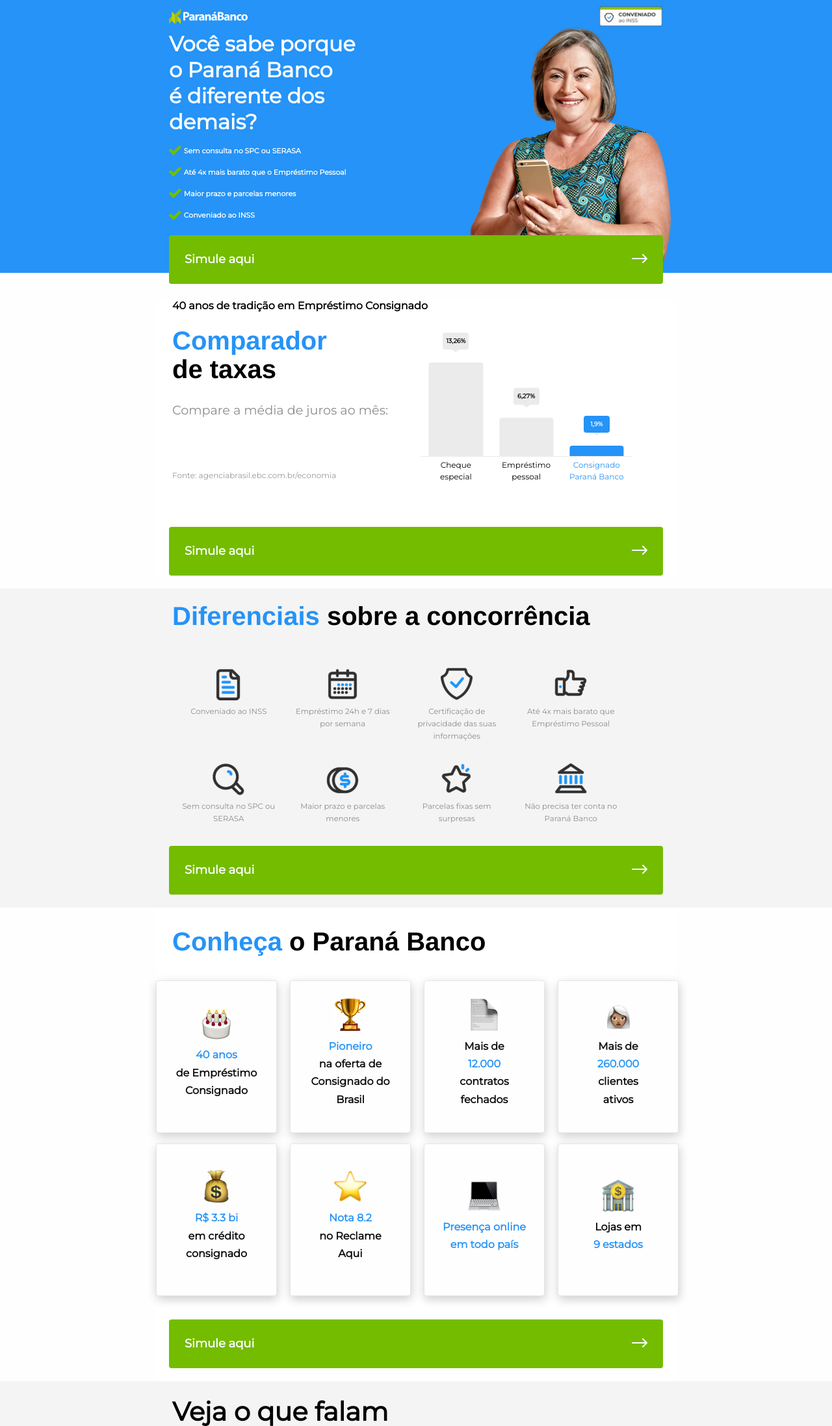
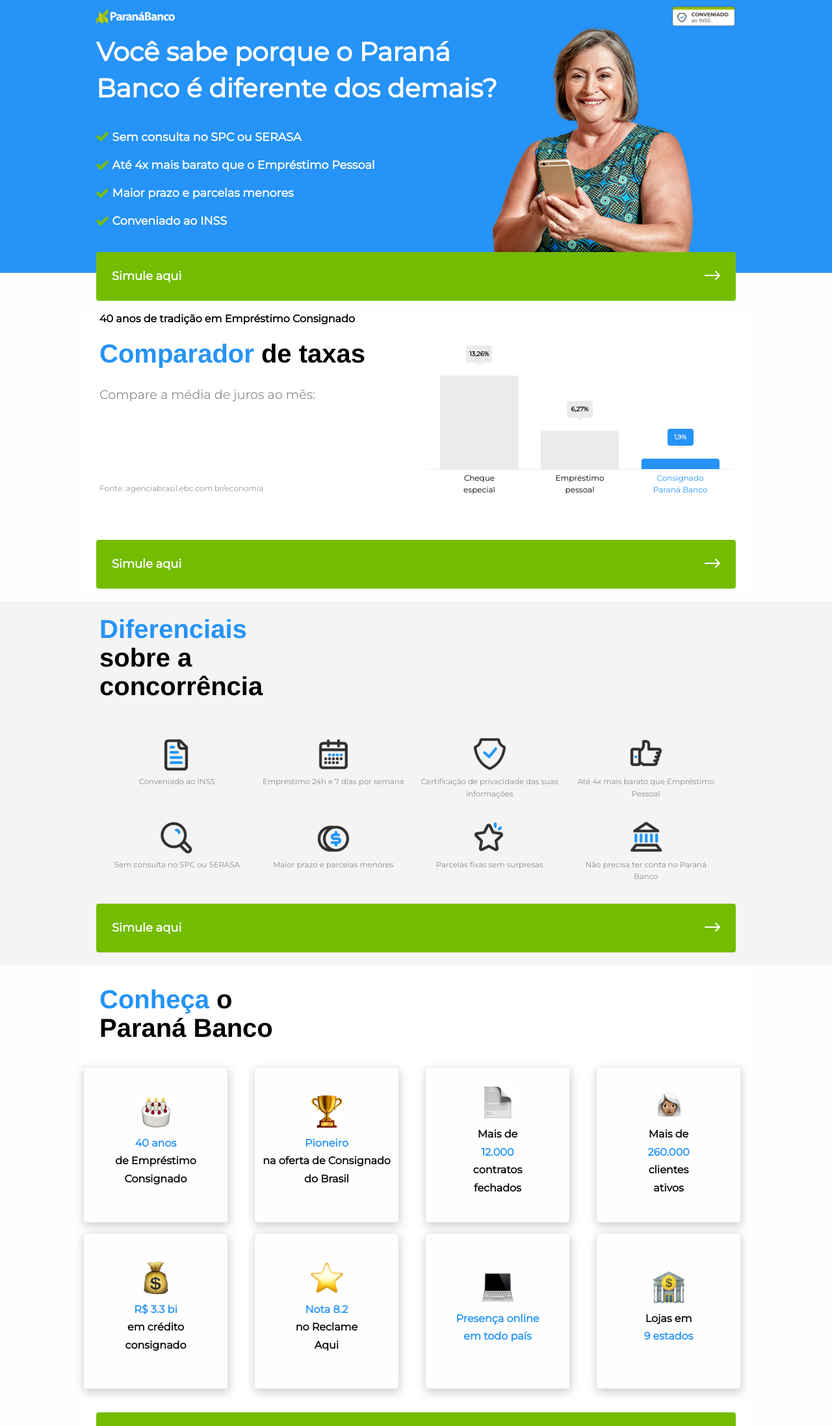
Before and after one commit to ceduardogodoi/ineditos-lp-concorrentes, a plain HTML site: page diferente-dos-demais.html in a window 1280 px wide. Shown: the top 2195 px of the page at 65% size. Drawn offline with nearby package versions, Linux system fonts and the light colour scheme.

Commit message:
Ajusta responsividade para resolução altas, acima de 1280px de largura

```diff
--- a/css/diferente-dos-demais.css
+++ b/css/diferente-dos-demais.css
@@ -25,6 +25,12 @@ main {
 	}
 }
 
+@media (min-width: 1280px) {
+	.main-div {
+		max-width: 1024px;
+	}
+}
+
 main section {
 	padding: 5px 20px;
 	width: inherit;
@@ -49,7 +55,13 @@ main section {
 
 @media (min-width: 1024px) {
 	main section {
-		background-position: 410px 0;
+		background-position: 376px 0;
+	}
+}
+
+@media (min-width: 1280px) {
+	main section {
+		background-position: 556px 0;
 	}
 }
 
@@ -67,13 +79,27 @@ main section {
 	max-width: 221px;
 	font-family: inherit;
 	font-size: 1.4rem;
-	line-height: 1;
+	line-height: 1.4;
 }
 
 @media (min-width: 768px) {
 	.info h1 {
 		max-width: 331px;
 		font-size: 2rem;
+	}
+}
+
+@media (min-width: 1024px) {
+	.info h1 {
+		max-width: 493px;
+		font-size: 2.3rem;
+	}
+}
+
+@media (min-width: 1280px) {
+	.info h1 {
+		max-width: 640px;
+		font-size: 2.5rem;
 	}
 }
 
@@ -91,13 +117,28 @@ main section {
 	list-style: none;
 	font-size: .68rem;
 	font-weight: bolder;
-	margin: 20px 0;
+	margin: 10px 0;
 	max-width: 150px;
 }
 
 @media (min-width: 768px) {
 	.bullets {
 		max-width: 286px;
+	}
+}
+
+@media (min-width: 1024px) {
+	.bullets {
+		max-width: 374px;
+		font-size: .9rem;
+	}
+}
+
+@media (min-width: 1280px) {
+	.bullets {
+		margin: 33px 0;
+		max-width: 604px;
+		font-size: 1.1rem;
 	}
 }
 
@@ -121,6 +162,10 @@ main section {
 	color: inherit;
 }
 
+.cta:visited {
+	color: inherit;
+}
+
 .div-cta {
 	display: flex;
 	justify-content: center;
@@ -134,6 +179,12 @@ main section {
 	margin: 40px 25px 20px;
 	color: #000;
 	text-align: center;
+}
+
+@media (min-width: 1280px) {
+	.tradicao {
+		margin: 60px 25px 20px;
+	}
 }
 
 .tradicao h3 {
@@ -169,10 +220,23 @@ main section {
 	}
 }
 
+@media (min-width: 1280px) {
+	.prices-comparator {
+		max-width: 1024px;
+		margin: 0 auto;
+	}
+}
+
 .comparator {
 	padding: 0 25px;
 	max-width: 325px;
 	display: inline-block;
+}
+
+@media (min-width: 1280px) {
+	.comparator {
+		max-width: 388px;
+	}
 }
 
 @media (min-width: 1024px) {
@@ -180,13 +244,20 @@ main section {
 		display: flex;
 	}
 
-	.comparator {
-		max-width: unset;
+	.comparator-desktop {
+		max-width: 300px;
+		display: block
+	}
+}
+
+@media (min-width: 1280px) {
+	.graphic-container {
+		justify-content: space-between;
 	}
 
 	.comparator-desktop {
-		max-width: 300px;
-		display: block
+		max-width: 520px;
+		display: block;;
 	}
 }
 
@@ -216,6 +287,15 @@ main section {
 	}
 	.graphic-desktop {
 		width: 400px;
+	}
+}
+
+@media (min-width: 1280px) {
+	.graphic {
+		max-width: 470px;
+	}
+	.graphic-desktop {
+		width: 520px;
 	}
 }
 
@@ -352,6 +432,12 @@ main section {
 	}
 }
 
+@media (min-width: 1280px) {
+	.diferenciais {
+		max-width: 1024px;
+	}
+}
+
 .diferenciais h3 {
 	color: black;
 }
@@ -376,6 +462,12 @@ main section {
 	.diferenciais-group {
 		width: 750px;
 		transform: none;
+	}
+}
+
+@media (min-width: 1280px) {
+	.diferenciais-group {
+		width: 1010px;
 	}
 }
 
@@ -429,6 +521,12 @@ main section {
 	}
 }
 
+@media (min-width: 1280px) {
+	.conheca-container {
+		max-width: 1024px;
+	}
+}
+
 .o-que-falam-container {
 	max-width: 600px;
 	margin: 0 auto;
@@ -437,6 +535,12 @@ main section {
 @media (min-width: 1024px) {
 	.o-que-falam-container {
 		max-width: 800px;
+	}
+}
+
+@media (min-width: 1280px) {
+	.o-que-falam-container {
+		max-width: 1024px;
 	}
 }
 
@@ -464,6 +568,14 @@ main section {
 		padding: 0;
 		height: 235px;
 		width: 186px;
+	}
+}
+
+@media (min-width: 1280px) {
+	.card {
+		padding: 0;
+		height: 240px;
+		width: 223px;
 	}
 }
 
@@ -596,6 +708,12 @@ main section {
 	}
 }
 
+@media (min-width: 1280px) {
+	.texto-legal {
+		max-width: 1024px;
+	}
+}
+
 .rodape {
 	height: 123px;
 	background: #333333;
@@ -630,6 +748,12 @@ main section {
 	}
 }
 
+@media (min-width: 1280px) {
+	.testimonials {
+		width: 326px;
+	}
+}
+
 @media (min-width: 768px) {
 	.citacao {
 		max-width: 200px;
@@ -640,6 +764,12 @@ main section {
 @media (min-width: 768px) {
 	.detalhes {
 		margin: 0 10px;
+	}
+}
+
+@media (min-width: 1280px) {
+	.detalhes {
+		margin: 0 29px;
 	}
 }
 
@@ -671,6 +801,12 @@ main section {
 	}
 }
 
+@media (min-width: 1280px) {
+	.conheca-nos {
+		margin-right: 40px;
+	}
+}
+
 .veja-o-que-falam {
 	padding: 25px 25px;
 }
--- a/css/emprestimo-barato.css
+++ b/css/emprestimo-barato.css
@@ -13,6 +13,16 @@ main {
 	margin: 0 auto;
 }
 
+.header-section {
+	height: 420px;
+}
+
+@media (min-width: 1280px) {
+	.header-section {
+		height: 478px;
+	}
+}
+
 @media (min-width: 768px) {
 	.main-div {
 		max-width: 600px;
@@ -22,6 +32,12 @@ main {
 @media (min-width: 1024px) {
 	.main-div {
 		max-width: 800px;
+	}
+}
+
+@media (min-width: 1280px) {
+	.main-div {
+		max-width: 1024px;
 	}
 }
 
@@ -53,6 +69,12 @@ main section {
 	}
 }
 
+@media (min-width: 1280px) {
+	main section {
+		background-position: 536px 0;
+	}
+}
+
 .logo-conveniado {
 	display: flex;
 	justify-content: space-between;
@@ -74,6 +96,13 @@ main section {
 	.info h1 {
 		max-width: 390px;
 		font-size: 2.25rem;
+	}
+}
+
+@media (min-width: 1280px) {
+	.info h1 {
+		max-width: 534px;
+		font-size: 3rem;
 	}
 }
 
@@ -143,6 +172,10 @@ main section {
 	color: inherit;
 }
 
+.cta:visited {
+	color: inherit;
+}
+
 .div-cta {
 	display: flex;
 	justify-content: center;
@@ -191,10 +224,23 @@ main section {
 	}
 }
 
+@media (min-width: 1280px) {
+	.prices-comparator {
+		max-width: 1024px;
+		margin: 0 auto;
+	}
+}
+
 .comparator {
 	padding: 0 25px;
 	max-width: 325px;
 	display: inline-block;
+}
+
+@media (min-width: 1280px) {
+	.comparator {
+		max-width: 388px;
+	}
 }
 
 @media (min-width: 1024px) {
@@ -202,13 +248,20 @@ main section {
 		display: flex;
 	}
 
-	.comparator {
-		max-width: unset;
+	.comparator-desktop {
+		max-width: 300px;
+		display: block;
+	}
+}
+
+@media (min-width: 1280px) {
+	.graphic-container {
+		justify-content: space-between;
 	}
 
 	.comparator-desktop {
-		max-width: 300px;
-		display: block
+		max-width: 520px;
+		display: block;;
 	}
 }
 
@@ -238,6 +291,15 @@ main section {
 	}
 	.graphic-desktop {
 		width: 400px;
+	}
+}
+
+@media (min-width: 1280px) {
+	.graphic {
+		max-width: 470px;
+	}
+	.graphic-desktop {
+		width: 520px;
 	}
 }
 
@@ -374,6 +436,13 @@ main section {
 	}
 }
 
+@media (min-width: 1280px) {
+	.diferenciais {
+		max-width: 1024px;
+		margin: 0 auto;
+	}
+}
+
 .diferenciais h3 {
 	color: black;
 }
@@ -398,6 +467,12 @@ main section {
 	.diferenciais-group {
 		width: 750px;
 		transform: none;
+	}
+}
+
+@media (min-width: 1280px) {
+	.diferenciais-group {
+		width: 1010px;
 	}
 }
 
@@ -428,6 +503,12 @@ main section {
 	color: rgba(140, 140, 140, 1.0);
 }
 
+@media (min-width: 1280px) {
+	.item-icon-list {
+		height: 130px;
+	}
+}
+
 .item-icon-list img {
 	margin-bottom: 8px;
 }
@@ -451,6 +532,13 @@ main section {
 	}
 }
 
+@media (min-width: 1280px) {
+	.conheca-container {
+		max-width: 1024px;
+		margin: 0 auto;
+	}
+}
+
 .o-que-falam-container {
 	max-width: 600px;
 	margin: 0 auto;
@@ -459,6 +547,12 @@ main section {
 @media (min-width: 1024px) {
 	.o-que-falam-container {
 		max-width: 800px;
+	}
+}
+
+@media (min-width: 1280px) {
+	.o-que-falam-container {
+		max-width: 1024px;
 	}
 }
 
@@ -486,6 +580,14 @@ main section {
 		padding: 0;
 		height: 235px;
 		width: 186px;
+	}
+}
+
+@media (min-width: 1280px) {
+	.card {
+		padding: 0;
+		height: 240px;
+		width: 223px;
 	}
 }
 
@@ -618,6 +720,12 @@ main section {
 	}
 }
 
+@media (min-width: 1280px) {
+	.texto-legal {
+		max-width: 1024px;
+	}
+}
+
 .rodape {
 	height: 123px;
 	background: #333333;
@@ -652,6 +760,12 @@ main section {
 	}
 }
 
+@media (min-width: 1280px) {
+	.testimonials {
+		width: 326px;
+	}
+}
+
 @media (min-width: 768px) {
 	.citacao {
 		max-width: 200px;
@@ -659,9 +773,22 @@ main section {
 	}
 }
 
+@media (min-width: 1280px) {
+	.citacao {
+		max-width: 260px;
+		margin: 0 auto 15px;
+	}
+}
+
 @media (min-width: 768px) {
 	.detalhes {
 		margin: 0 10px;
+	}
+}
+
+@media (min-width: 1280px) {
+	.detalhes {
+		margin: 0 29px;
 	}
 }
 
@@ -693,6 +820,12 @@ main section {
 	}
 }
 
+@media (min-width: 1280px) {
+	.conheca-nos {
+		margin-right: 40px;
+	}
+}
+
 .veja-o-que-falam {
 	padding: 25px 25px;
 }
--- a/diferente-dos-demais.html
+++ b/diferente-dos-demais.html
@@ -22,10 +22,10 @@
         </div>
 
         <div class="info">
-          <h1>Você sabe porque</h1>
-          <h1>o Paraná Banco</h1>
-          <h1>é diferente dos</h1>
-          <h1>demais?</h1>
+          <h1>Você sabe porque
+          o Paraná Banco
+          é diferente dos
+          demais?</h1>
         </div>
 
         <div>
--- a/js/app.js
+++ b/js/app.js
@@ -15,8 +15,4 @@ $(document).ready(() => {
             centerPadding: '30px'
         });
     }
-    // else {
-    //     const slickers = document.querySelectorAll('.slick-slider');
-    //     slickers.forEach(slicker => slicker.classList.remove('slick-slider'));
-    // }
 });
```
Also changed, not shown: emprestimo-barato.html (+1 -1 lines).
